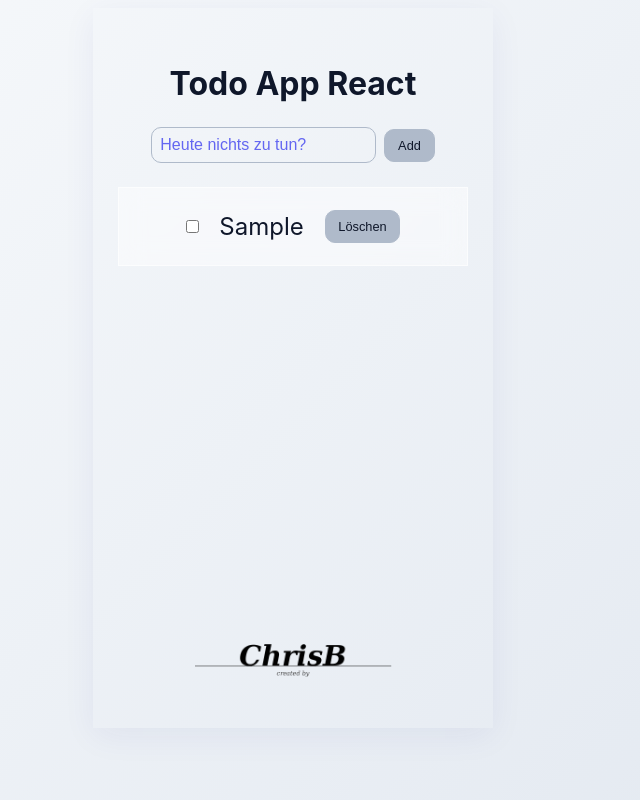
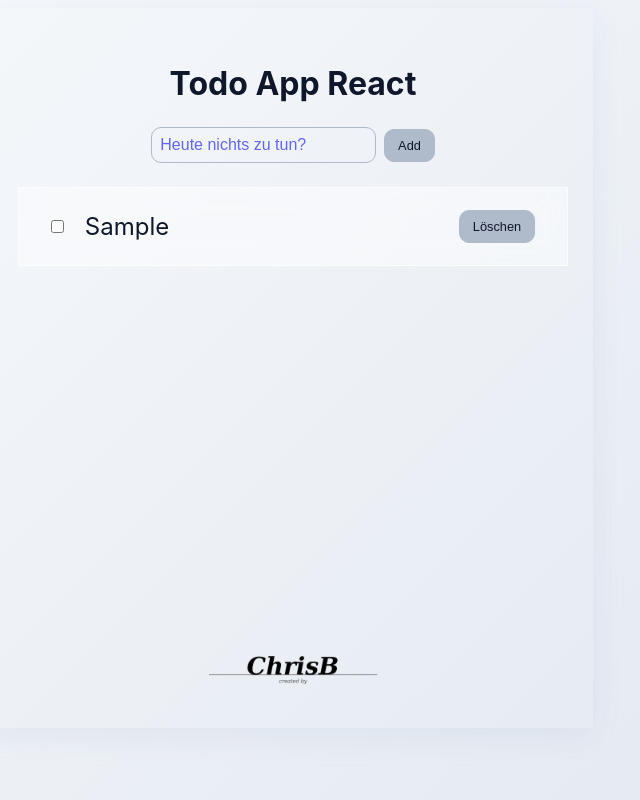
Before and after one commit to SilentCrouwd/todo-app, a React (Create React App) app: page / in a window 1280 px wide. Both pictures are taken after typing "Sample" into the empty fields and a click on the button "Add". Shown: the whole page, without its empty margins (347-987 px from the left). Built offline with nearby package versions, Linux system fonts and the light colour scheme.

Commit message:
Enhance ToDo and ToDoCard components: update styles and add placeholder for empty todo list

```diff
--- a/src/views/todo/ToDo.css
+++ b/src/views/todo/ToDo.css
@@ -1,5 +1,5 @@
 .todo {
-  width: 400px;
+  width: 600px;
   margin-top: 0.5rem;
   padding: 1.5rem;
   display: flex;
@@ -11,7 +11,7 @@
   background-image: var(--app-img);
   background-position: bottom;
   background-repeat: no-repeat;
-  background-size: 70%;
+  background-size: 40%;
   gap: 1rem;
 }
 .todo__header {
@@ -31,3 +31,9 @@
   flex-direction: column;
   gap: 0.5rem;
 }
+.todo__placeholder {
+  width: 100%;
+  font-size: 1.2rem;
+  font-style: italic;
+  color: var(--sec-color);
+}
--- a/src/views/todo/ToDo.jsx
+++ b/src/views/todo/ToDo.jsx
@@ -40,7 +40,10 @@ function ToDo() {
       </div>
       <div className="todo__main">
         {" "}
-        {todoList.map((elm) => {
+        {todoList.length === 0 ? (
+          <p className="todo__placeholder">Heute nix los hier... </p>
+        ) : (
+          todoList.map((elm) => {
             return (
               <ToDoCard
                 key={elm.id}
@@ -51,7 +54,8 @@ function ToDo() {
                 deleteTodo={deleteTodo}
               ></ToDoCard>
             );
-        })}{" "}
+          })
+        )}{" "}
       </div>
     </div>
   );
--- a/src/views/todo/components/todoCard/ToDoCard.css
+++ b/src/views/todo/components/todoCard/ToDoCard.css
@@ -1,8 +1,8 @@
 .todo-card {
-  width: 350px;
-  position: relative;
+  width: 550px;
+
   display: flex;
-  justify-content: center;
+  justify-content: space-between;
   align-items: center;
   gap: 0.8rem;
   background-color: var(--glass-box);
@@ -12,8 +12,14 @@
 }
 
 .todo-card__text {
+  text-align: left;
+  width: 100%;
   word-break: break-all;
   overflow: hidden;
   font-size: 1.5rem;
   padding: 0.5rem;
 }
+.todo-complete {
+  text-decoration: line-through;
+  color: var(--sec-color);
+}
--- a/src/views/todo/components/todoCard/ToDoCard.jsx
+++ b/src/views/todo/components/todoCard/ToDoCard.jsx
@@ -17,7 +17,11 @@ function ToDoCard({ todoObj, todoArray, handleCheckState, deleteTodo }) {
   return (
     <div className="todo-card">
       <Checkbox todoObj={todoObj} handleCheckboxChange={handleCheckboxChange} />
-      <p className="todo-card__text">{todoObj.title}</p>
+      <p
+        className={`todo-card__text ${todoObj.complete === true ? "todo-complete" : ""}`}
+      >
+        {todoObj.title}
+      </p>
       <Button
         id={todoObj.id}
         className="btn btn__delete"
```
Lines whose indentation alone changed are shown as unchanged.
